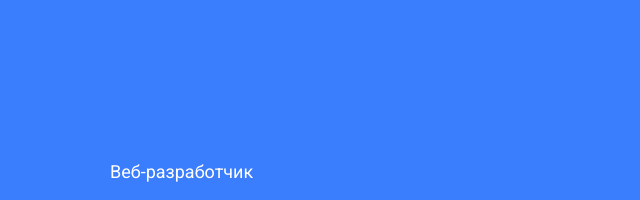
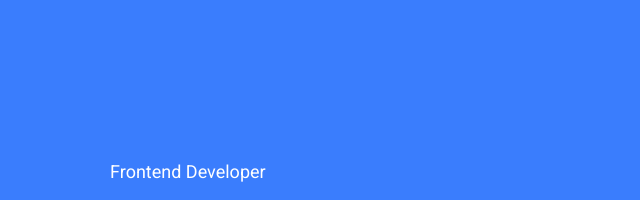
Before and after one commit to Ruslan2230/resum.github.io, a plain HTML site: page index.html in a window 1280 px wide. Shown: the top 200 px of the page, 640-1280 px from the left. Drawn offline with Linux system fonts and the light colour scheme.

Commit message:
Initial commit4

```diff
--- a/index.html
+++ b/index.html
@@ -35,7 +35,7 @@
  			<!-- /.col-7 -->
  			<div class="col-lg-5">
  				<div class="wrapper">
- 					<p class="header-pretitle wow fadeInRightBig" data-wow-delay="0.1s">Веб-разработчик</p>
+ 					<p class="header-pretitle wow fadeInRightBig" data-wow-delay="0.1s">Frontend Developer</p>
  					<h1 class="header-title wow fadeInRightBig" data-wow-delay="0.2s">Грицак Руслан</h1>
  					<p class="header-sub wow fadeInRightBig" data-wow-delay="0.3s">Верстка на HTML/CSS <br>
  					               Разработка сайтов под ключ</p>
```
